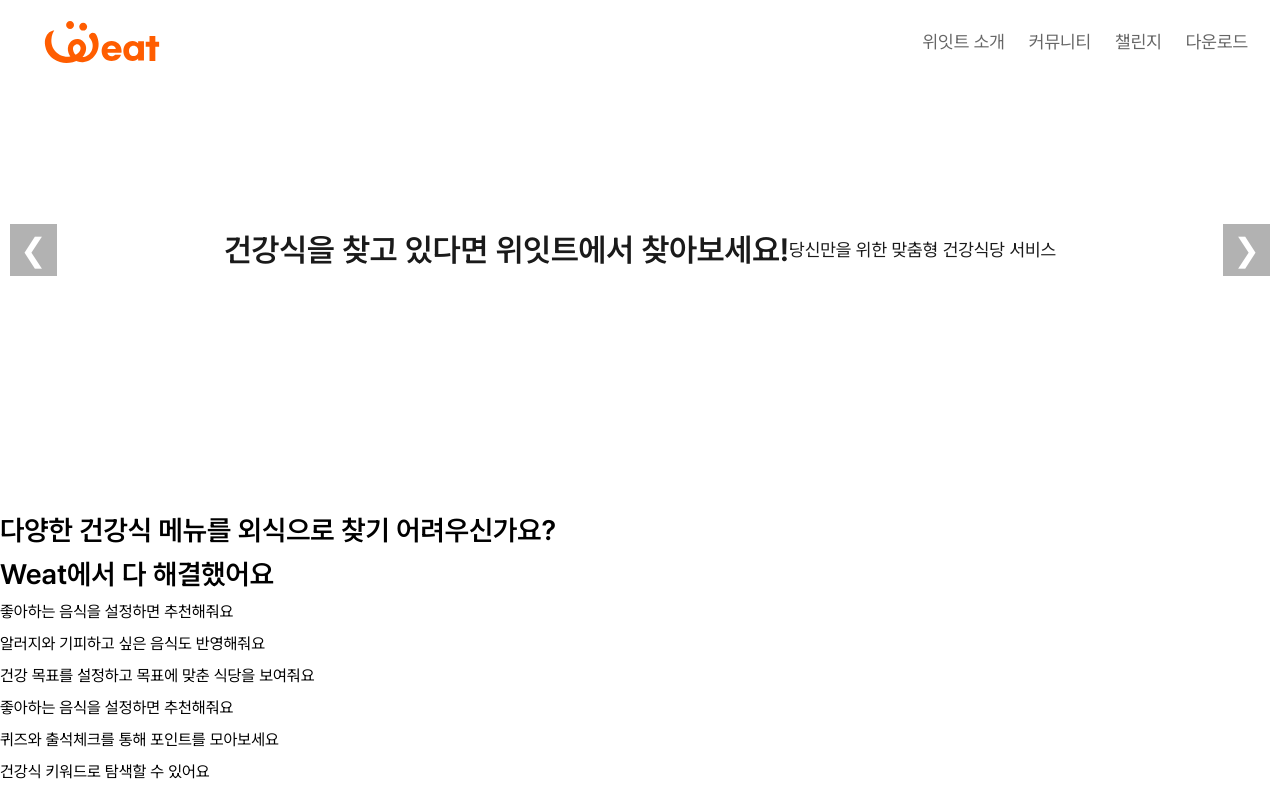
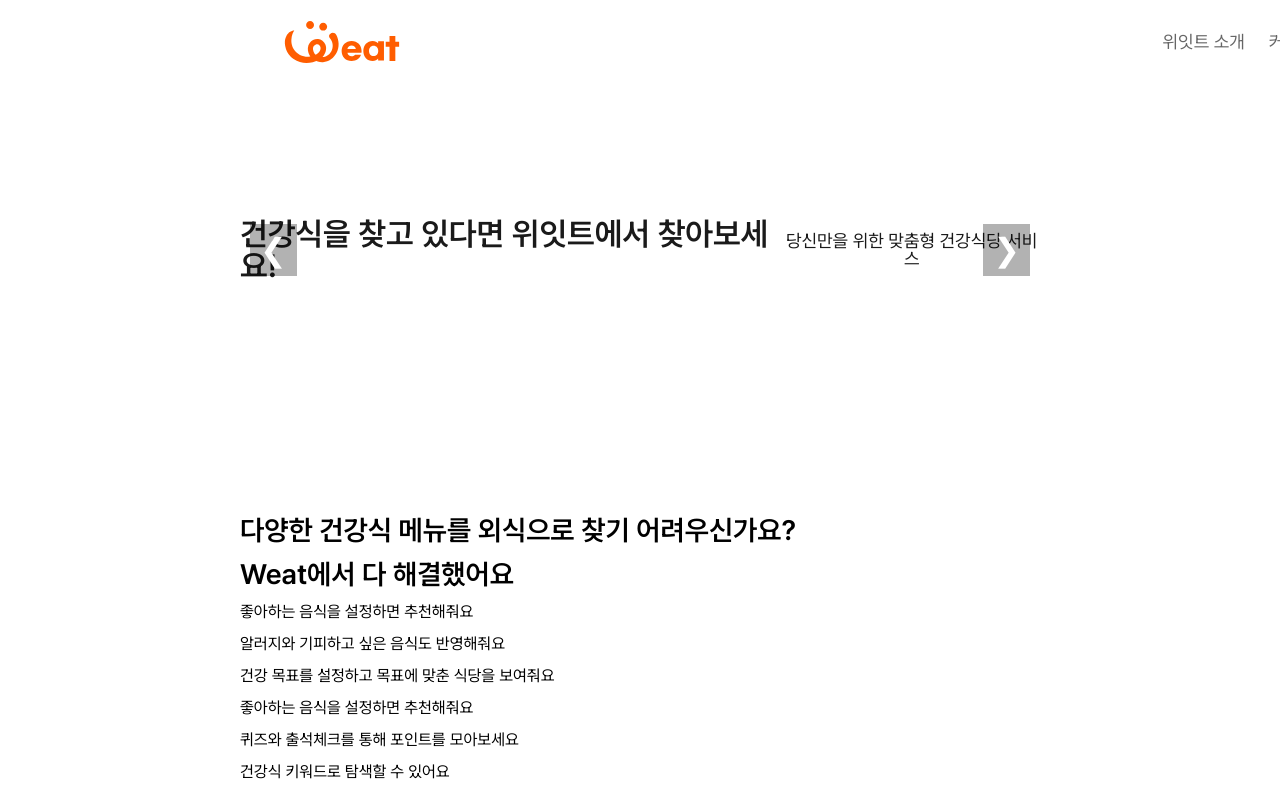
Before and after one commit to hyun2e/weat-landing, a React (Vite) app: page / in a window 1280 px wide. Shown: the top 794 px of the page. Built offline with nearby package versions, Linux system fonts and the light colour scheme.

Commit message:
컨텐츠 영역 설정

```diff
--- a/src/App.jsx
+++ b/src/App.jsx
@@ -16,8 +16,6 @@ import Character from "./sections/Character";
 import Download from "./sections/Download";
 import Footer from "./sections/Footer";
 import Slider from "./components/Slider";
-
-
 
 // 예시 슬라이드 데이터: src 값으로 정적인 이미지 URL을 사용합니다.
 const slides = [
@@ -43,6 +41,11 @@ const slides = [
   },
 ];
 
+const ContentWrapper = styled.div`
+  max-width: 800px;
+  margin: auto;
+`;
+
 const Section = styled.section`
   height: 500px;
   background-color: ${({ $bgColor }) => $bgColor || "#ffffff"};
@@ -61,11 +64,11 @@ const Section = styled.section`
 `;
 
 const App = () => {
-
   return (
     <ThemeProvider theme={theme}>
       <>
         <GlobalStyle />
+        <ContentWrapper>
           <Header />
           <Section id="section-hero">
             <Slider slides={slides} auto={true} duration={10} />
@@ -80,6 +83,7 @@ const App = () => {
           <Character />
           <Download />
           <Footer />
+        </ContentWrapper>
       </>
     </ThemeProvider>
   );
```
Lines whose indentation alone changed are shown as unchanged.
